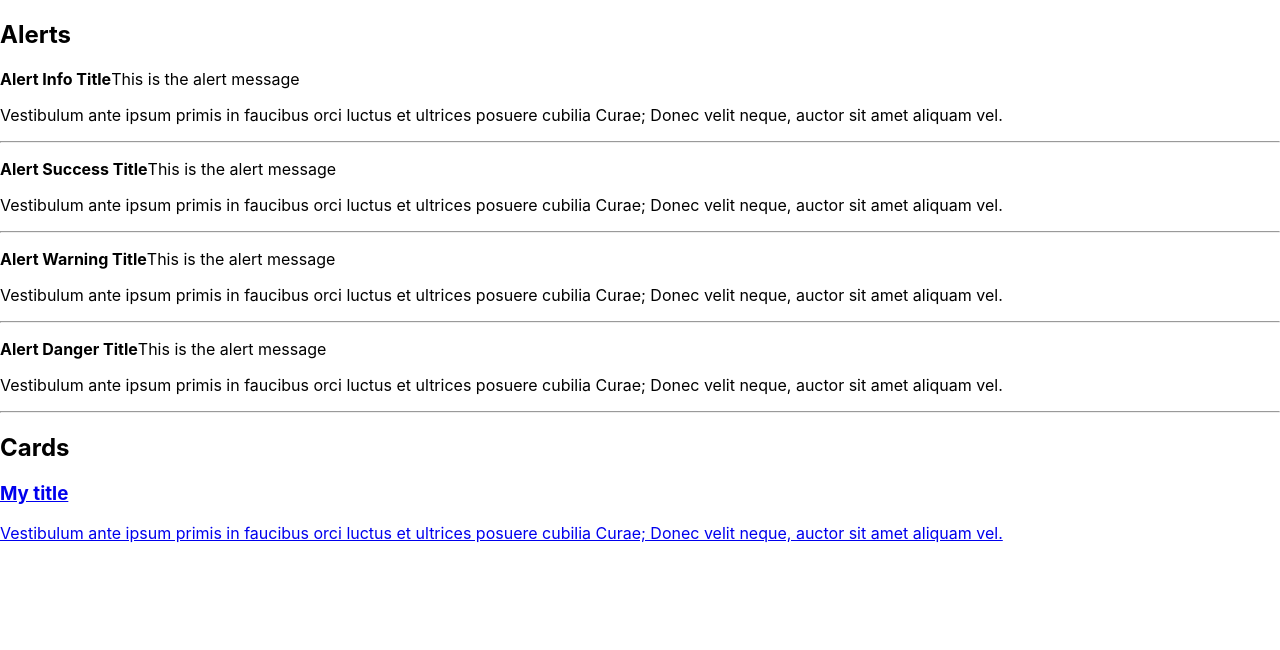
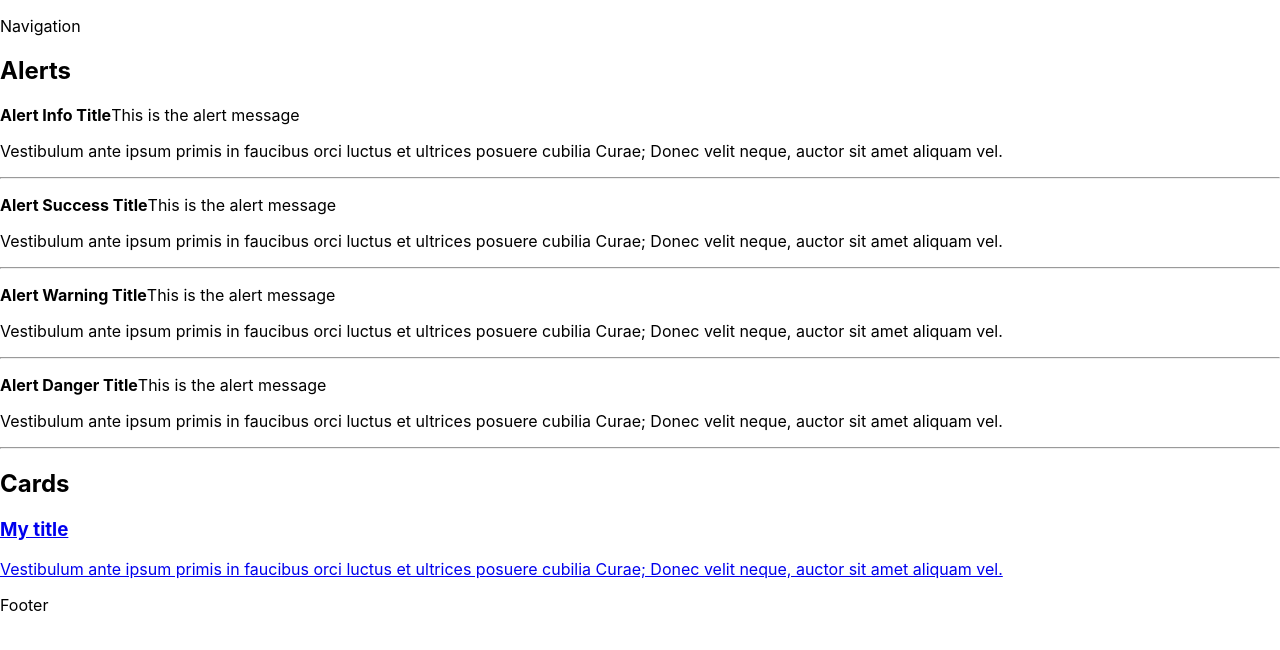
Before and after one commit to NESWebTeam/NES.Turas.DesignSystem.React, a React (Create React App) app in the folder nes.turas.designsystem.react/: page / in a window 1280 px wide. Shown: the top 650 px of the page. Built offline with nearby package versions, Linux system fonts and the light colour scheme.

Commit message:
Added layout component

```diff
--- a/nes.turas.designsystem.react/src/App.js
+++ b/nes.turas.designsystem.react/src/App.js
@@ -5,10 +5,12 @@ import AlertInfo from "./TurasComponents/Alerts/AlertInfo";
 import AlertWarning from "./TurasComponents/Alerts/AlertWarning";
 import AlertDanger from "./TurasComponents/Alerts/AlertDanger";
 import LoremIpsum from "./TurasComponents/Utiliites/LoremIpsum";
+import Layout from "./TurasLayout/Layout";
 
 function App() {
   return (
     <>
+     <Layout>
       <h2>Alerts</h2>
       <AlertInfo
         alertTitle={"Alert Info Title"}
@@ -51,6 +53,7 @@ function App() {
       <Card cardHeading="My title" cardLink="/">
         <LoremIpsum />
       </Card>
+      </Layout>
     </>
   );
 }
--- /dev/null
+++ b/nes.turas.designsystem.react/src/TurasLayout/Layout.js
@@ -0,0 +1,15 @@
+//https://dev.to/olenadrugalya/layout-component-and-why-we-use-it-in-react-d8b
+
+import React from 'react';
+
+const Layout =({children}) =>{
+    return(
+        <>
+        <p>Navigation</p>
+           {children}
+           <p>Footer</p>
+        </>
+    )
+}
+
+export default Layout;
```
